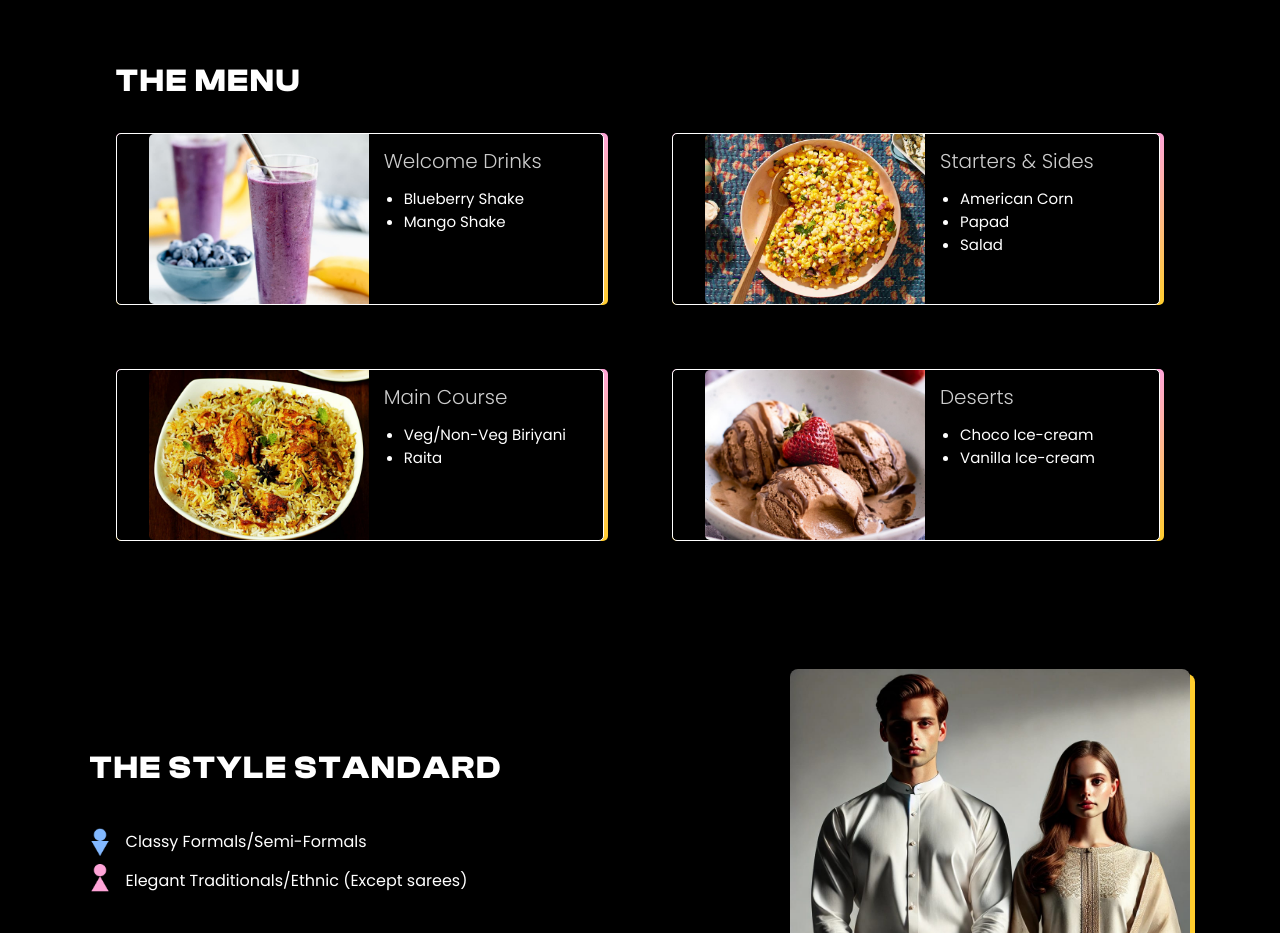
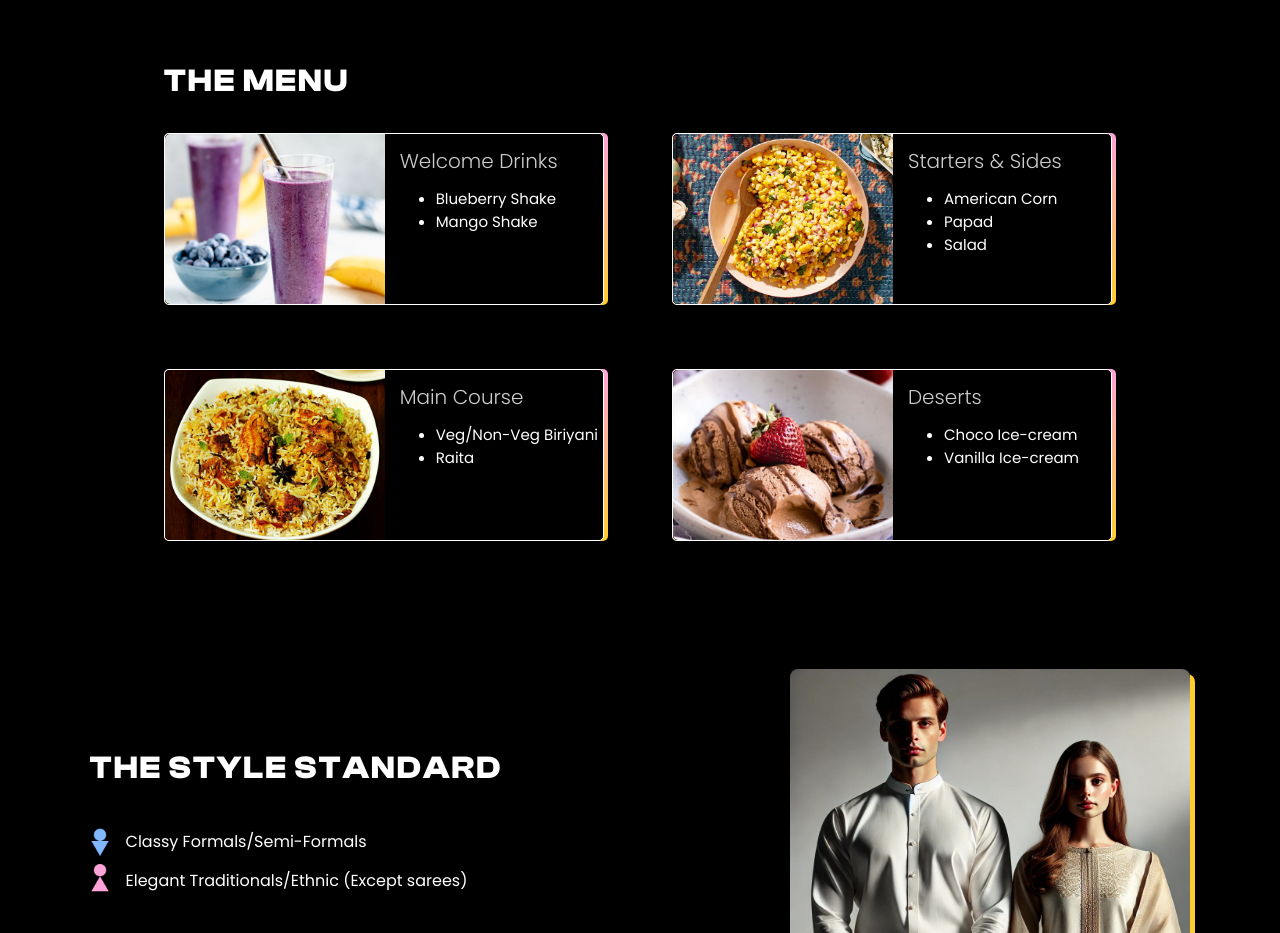
Before and after one commit to suryadash0967/aagaaz, a React (Vite) app: page / in a window 1280 px wide. Shown: the part 5340-6273 px from the top of the page. Built offline with nearby package versions, Linux system fonts and the light colour scheme; some icons are missing.

Commit message:
update menu-desc

```diff
--- a/src/App.css
+++ b/src/App.css
@@ -864,7 +864,6 @@ body {
 .menu-card-wrapper {
   display: flex;
   align-items: start;
-  padding: 0 2rem;
   gap: 2.5rem;
   border-radius: 5px;
   border: 1px solid #fff;
@@ -899,7 +898,10 @@ body {
   border-radius: 5px;
 }
 
-
+.menu-desc ul {
+  word-wrap: break-word;
+  padding-left: 1rem;
+}
 
 
 
```
